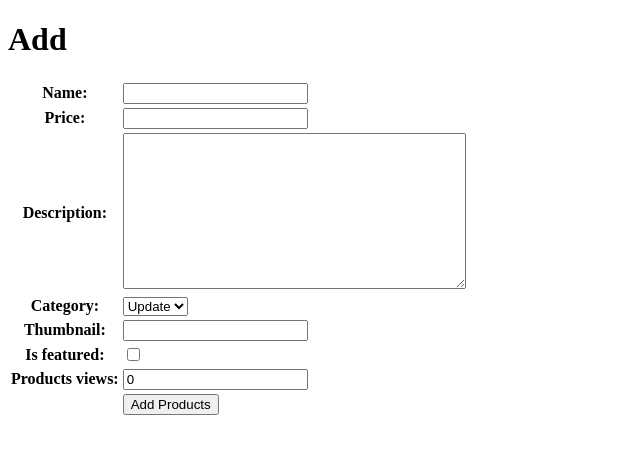
After one commit to MRapricot1/theweb, a Django app: page /create-products/ in a window 1280 px wide. The commit adds this page. Shown: the top 454 px of the page, without its empty margins (0-640 px from the left). Run offline with Django 5.2, Linux system fonts and the light colour scheme.

Commit message:
done TI3

```diff
--- /dev/null
+++ b/main/forms.py
@@ -0,0 +1,8 @@
+from django.forms import ModelForm
+from main.models import Product
+
+
+class ProductForm(ModelForm):
+    class Meta:
+        model = Product
+        fields = ["name", "price", "description","category", "thumbnail", "is_featured", "products_views"]
--- a/main/models.py
+++ b/main/models.py
@@ -19,14 +19,15 @@ class Product(models.Model):
     category = models.CharField(max_length=100, choices=CATEGORY_CHOICES, default='update')
     thumbnail = models.URLField(blank=True, null=True)
     is_featured = models.BooleanField(default=False)
+    products_views = models.PositiveIntegerField(default=0)
 
     def __str__(self):
-        return self.title
+        return self.name
 
     @property
-    def is_news_hot(self):
-        return self.news_views > 20
+    def is_products_hot(self):
+         return self.products_views > 20
 
     def increment_views(self):
-        self.news_views += 1
+        self.thumbnail
         self.save()
--- /dev/null
+++ b/main/templates/create_products.html
@@ -0,0 +1,18 @@
+{% extends 'base.html' %}
+{% block content %}
+<h1>Add</h1>
+
+<form method="POST">
+  {% csrf_token %}
+  <table>
+    {{ form.as_table }}
+    <tr>
+      <td></td>
+      <td>
+        <input type="submit" value="Add Products" />
+      </td>
+    </tr>
+  </table>
+</form>
+
+{% endblock %}
--- a/main/urls.py
+++ b/main/urls.py
@@ -1,8 +1,18 @@
 from django.urls import path
-from main.views import show_main
+from main.views import show_main, create_products, show_products, show_xml, show_json, show_xml_by_id, show_json_by_id
+
+
+
+
 
 app_name = 'main'
 
 urlpatterns = [
     path('', show_main, name='show_main'),
+    path("create-products/", create_products, name="create_products"),
+    path('products/<str:id>/', show_products, name='show_products'),
+    path('xml/', show_xml, name='show_xml'),
+    path('json/', show_json, name='show_json'),
+    path('xml/<str:products_id>/', show_xml_by_id, name='show_xml_by_id'),
+    path('json/<str:products_id>/', show_json_by_id, name='show_json_by_id'),
 ]
--- a/main/views.py
+++ b/main/views.py
@@ -1,11 +1,73 @@
-from django.shortcuts import render
+from django.shortcuts import render, redirect, get_object_or_404
+from main.forms import ProductForm
+from main.models import Product
+from django.http import HttpResponse
+from django.core import serializers
 
-# Create your views here.
+def show_json_by_id(request, products_id):
+   try:
+       products_item = Product.objects.get(pk=products_id)
+       json_data = serializers.serialize("json", [products_item])
+       return HttpResponse(json_data, content_type="application/json")
+   except Product.DoesNotExist:
+       return HttpResponse(status=404)
+
+def show_xml_by_id(request, products_id):
+   try:
+       products_item = Product.objects.filter(pk=products_id)
+       xml_data = serializers.serialize("xml", products_item)
+       return HttpResponse(xml_data, content_type="application/xml")
+   except Product.DoesNotExist:
+       return HttpResponse(status=404)
+
+
+def show_json_by_id(request, products_id):
+   products_item = Product.objects.get(pk=products_id)
+   json_data = serializers.serialize("json", [products_item])
+   return HttpResponse(json_data, content_type="application/json")
+
+def show_xml_by_id(request, products_id):
+   products_item = Product.objects.filter(pk=products_id)
+   xml_data = serializers.serialize("xml", products_item)
+   return HttpResponse(xml_data, content_type="application/xml")
+
+def show_json(request):
+    products_list = Product.objects.all()
+    json_data = serializers.serialize("json", products_list)
+    return HttpResponse(json_data, content_type="application/json")
+
+def show_xml(request):
+    products_list = Product.objects.all()
+    xml_data = serializers.serialize("xml", products_list)
+    return HttpResponse(xml_data, content_type="application/xml")
+
 def show_main(request):
+    products_list = Product.objects.all()
+
     context = {
-        'npm' : '2406496366',
         'name': 'Theo Samuel',
-        'class': 'PBP A'
+        'class': 'PBP A',
+        'products_list': products_list
     }
 
     return render(request, "main.html", context)
+
+def create_products(request):
+    form = ProductForm(request.POST or None)
+
+    if form.is_valid() and request.method == "POST":
+        form.save()
+        return redirect('main:show_main')
+
+    context = {'form': form}
+    return render(request, "create_products.html", context)
+
+def show_products(request, id):
+    products = get_object_or_404(Product, pk=id)
+    products.increment_views()
+
+    context = {
+        'products': products
+    }
+
+    return render(request, "show_products.html", context)
--- /dev/null
+++ b/templates/base.html
@@ -0,0 +1,13 @@
+{% load static %}
+<!DOCTYPE html>
+<html lang="en">
+<head>
+    <meta charset="UTF-8" />
+    <meta name="viewport" content="width=device-width, initial-scale=1.0" />
+    {% block meta %} {% endblock meta %}
+</head>
+
+<body>
+    {% block content %} {% endblock content %}
+</body>
+</html>
```
Also changed, not shown: Toko_Football/settings.py (+5 -2 lines), main/templates/main.html (+38 -6 lines), main/templates/show_products.html (added, +18 -0 lines), README.md, json.png (added), json_by_id.png (added), main/migrations/0002_product_products_views.py (added), xml.png (added), xml_by_id.png (added).
